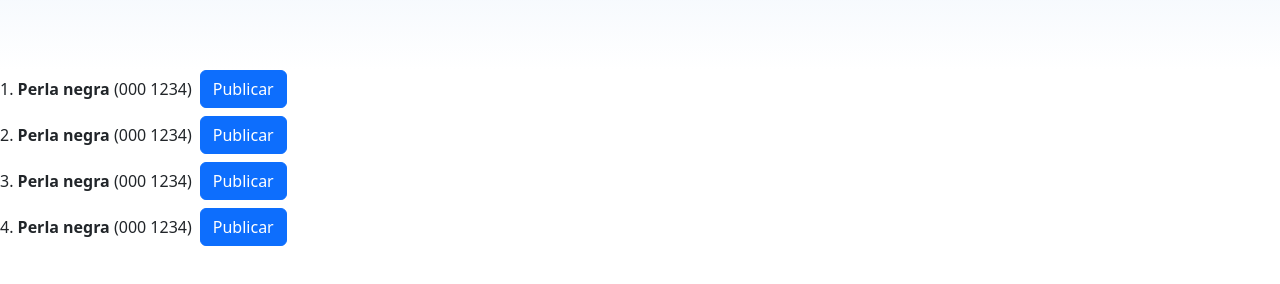
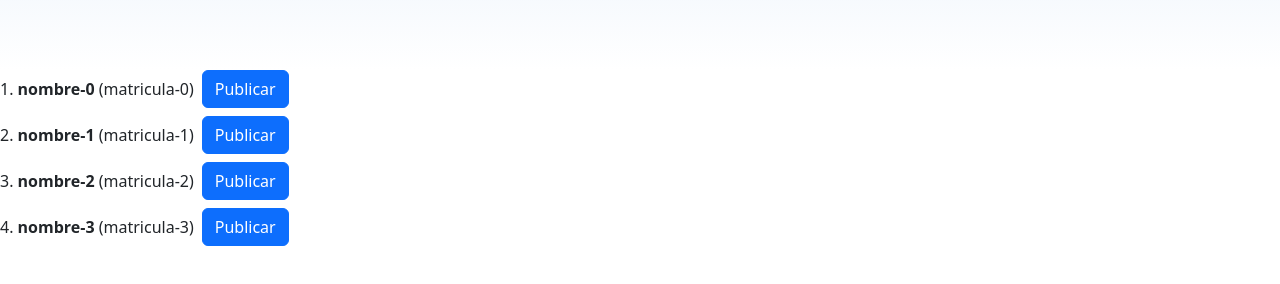
Before and after one commit to ArturoNievas/SmartNavis, an Angular app in the folder smartnavis_front/: page /embarcaciones in a window 1280 px wide. Shown: the part 434-718 px from the top of the page. Built offline with nearby package versions, Linux system fonts and the light colour scheme.

Commit message:
Agregar funcionalidad de listar embarcaciones en la página de embarcaciones

```diff
--- /dev/null
+++ b/smartnavis_front/src/app/interfaces/embarcacion.ts
@@ -0,0 +1,7 @@
+export interface Embarcacion {
+    matricula: string;
+    nombre: string;
+    eslora: number;
+    calado: number;
+    manga: number;
+}
--- a/smartnavis_front/src/app/pages/embarcaciones-page/embarcaciones-page.component.html
+++ b/smartnavis_front/src/app/pages/embarcaciones-page/embarcaciones-page.component.html
@@ -7,37 +7,22 @@
         <section-header titulo="Embarcaciones"></section-header>
 
         <div class="page-content">
-            <ol class="p-0 m-0">
+
+            <ol *ngIf="embarcaciones.length" class="p-0 m-0">
                 <div>
-                    <li>
+                   <li *ngFor="let embarcacion of embarcaciones">
                         <div>
-                            <span><b>Perla negra</b> (000 1234)</span>
-                            <button class="btn btn-primary">Publicar</button>
-                        </div>
-                    </li>
-
-                    <li>
-                        <div>
-                            <span><b>Perla negra</b> (000 1234)</span>
-                            <button class="btn btn-primary">Publicar</button>
-                        </div>
-                    </li>
-
-                    <li>
-                        <div>
-                            <span><b>Perla negra</b> (000 1234)</span>
-                            <button class="btn btn-primary">Publicar</button>
-                        </div>
-                    </li>
-
-                    <li>
-                        <div>
-                            <span><b>Perla negra</b> (000 1234)</span>
+                            <span><b>{{embarcacion.nombre}}</b> ({{embarcacion.matricula}})</span>
                             <button class="btn btn-primary">Publicar</button>
                         </div>
                     </li>
                 </div>
             </ol>
+
+            <div *ngIf="!embarcaciones.length">
+                <p>No hay embarcaciones registradas</p>
+            </div>
+
         </div>
     </main>
 
--- a/smartnavis_front/src/app/pages/embarcaciones-page/embarcaciones-page.component.ts
+++ b/smartnavis_front/src/app/pages/embarcaciones-page/embarcaciones-page.component.ts
@@ -1,16 +1,66 @@
-import { Component } from '@angular/core';
+import { Component, OnInit } from '@angular/core';
 import { SectionHeaderComponent } from '../../components/section-header/section-header.component';
 
-import { NgIf } from '@angular/common';
+import { NgIf, NgFor } from '@angular/common';
 import { RouterLink } from '@angular/router';
+import { Embarcacion } from '../../interfaces/embarcacion';
+import { EmbarcacionService } from '../../services/embarcacion/embarcacion.service';
+
+
+const embarcacionesMockup = Array.from({ length: 4 }).map((_, i) => ({
+  matricula: `matricula-${i}`,
+  nombre: `nombre-${i}`,
+  eslora: 0,
+  calado: 0,
+  manga: 0
+}))
+
 
 @Component({
   selector: 'app-embarcaciones-page',
   standalone: true,
-  imports: [RouterLink, SectionHeaderComponent],
+  imports: [RouterLink, SectionHeaderComponent, NgFor, NgIf],
   templateUrl: './embarcaciones-page.component.html',
   styleUrl: './embarcaciones-page.component.scss'
 })
 export class EmbarcacionesPageComponent {
+  public embarcaciones: Embarcacion[] = [];
 
+  constructor(private embarcacionService: EmbarcacionService) {}
+
+  ngOnInit(): void {
+    this.listarEmbarcaciones();
+    console.log('Embarcaciones:', this.embarcaciones)
+  }
+
+  public listarEmbarcaciones(): void {
+    this.embarcaciones = embarcacionesMockup;
+
+    /* this.embarcacionService.listarEmbarcaciones().subscribe((embarcaciones: Embarcacion[]) => {
+      this.embarcaciones = embarcaciones;
+    }); */
+  }
+
+  public crearEmbarcacion(embarcacion: Embarcacion): void {
+    this.embarcacionService.crearEmbarcacion(embarcacion).subscribe((embarcacion: Embarcacion) => {
+      const index: number = this.embarcaciones.indexOf(embarcacion);
+      if (index === -1) {
+        this.embarcaciones.push(embarcacion);
+      }
+    });
+  }
+
+  public actualizarEmbarcacion(embarcacion: Embarcacion): void {
+    // TODO: Implementar
+  }
+
+  public eliminarEmbarcacion(embarcacion: Embarcacion): void {
+    this.embarcacionService.eliminarEmbarcacion(embarcacion).subscribe(() => {
+      const index: number = this.embarcaciones.indexOf(embarcacion);
+
+      if (index > -1) {
+        this.embarcaciones.splice(index, 1);
+      }
+    })
+  }
 }
--- /dev/null
+++ b/smartnavis_front/src/app/services/embarcacion/embarcacion.service.ts
@@ -0,0 +1,37 @@
+import {Injectable} from '@angular/core';
+import {Observable, throwError} from "rxjs";
+import {ApiService} from "../api/api.service";
+import {Embarcacion} from "../../interfaces/embarcacion";
+
+@Injectable({
+  providedIn: 'root'
+})
+export class EmbarcacionService {
+  private embarcacionUrl: string = '/embarcacion';
+
+  constructor(private apiService: ApiService) {
+  }
+
+  public listarEmbarcaciones(): Observable<Embarcacion[]> {
+    return this.apiService.get<Embarcacion[]>(this.embarcacionUrl + 's');
+  }
+
+  public crearEmbarcacion(embarcacion: Embarcacion): Observable<Embarcacion> {
+    return this.apiService.post<Embarcacion>(this.embarcacionUrl, embarcacion);
+  }
+
+  public actualizarEmbarcacion(embarcacion: Embarcacion): Observable<Embarcacion> {
+    if (!embarcacion.matricula) {
+      return throwError(() => new Error('No es posible actualizar la embarcacion (no matricula).'));
+    }
+    return this.apiService.put<Embarcacion>(`${this.embarcacionUrl}/${embarcacion.matricula}`, embarcacion);
+  }
+
+  public eliminarEmbarcacion(embarcacion: Embarcacion): Observable<unknown> {
+    if (!embarcacion.matricula) {
+      return throwError(() => new Error('No es posible eliminar la embarcacion (no matricula).'));
+    }
+    return this.apiService.delete(`${this.embarcacionUrl}/${embarcacion.matricula}`);
+  }
+
+}
```
Also changed, not shown: 1 other file (tests, documents, lock files or other folders).
